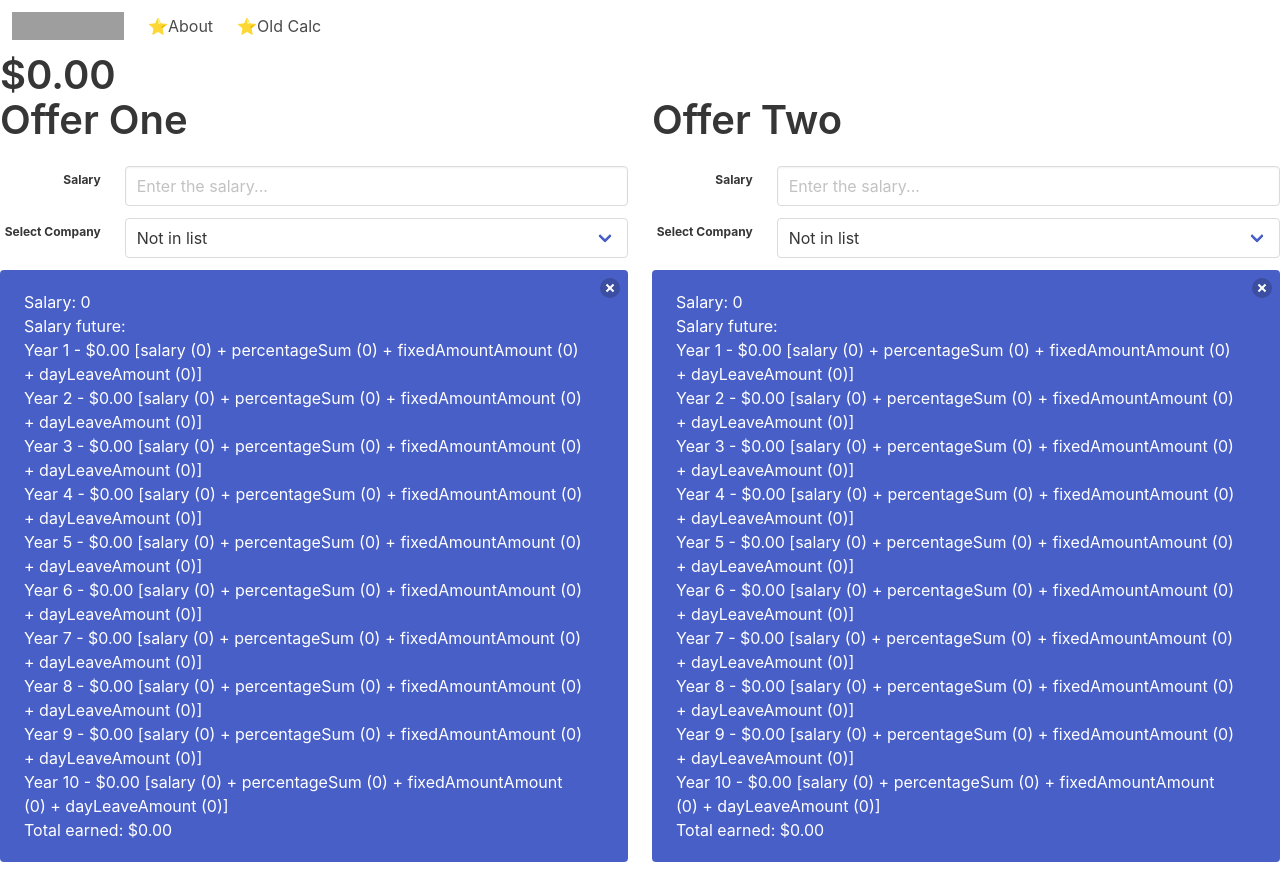
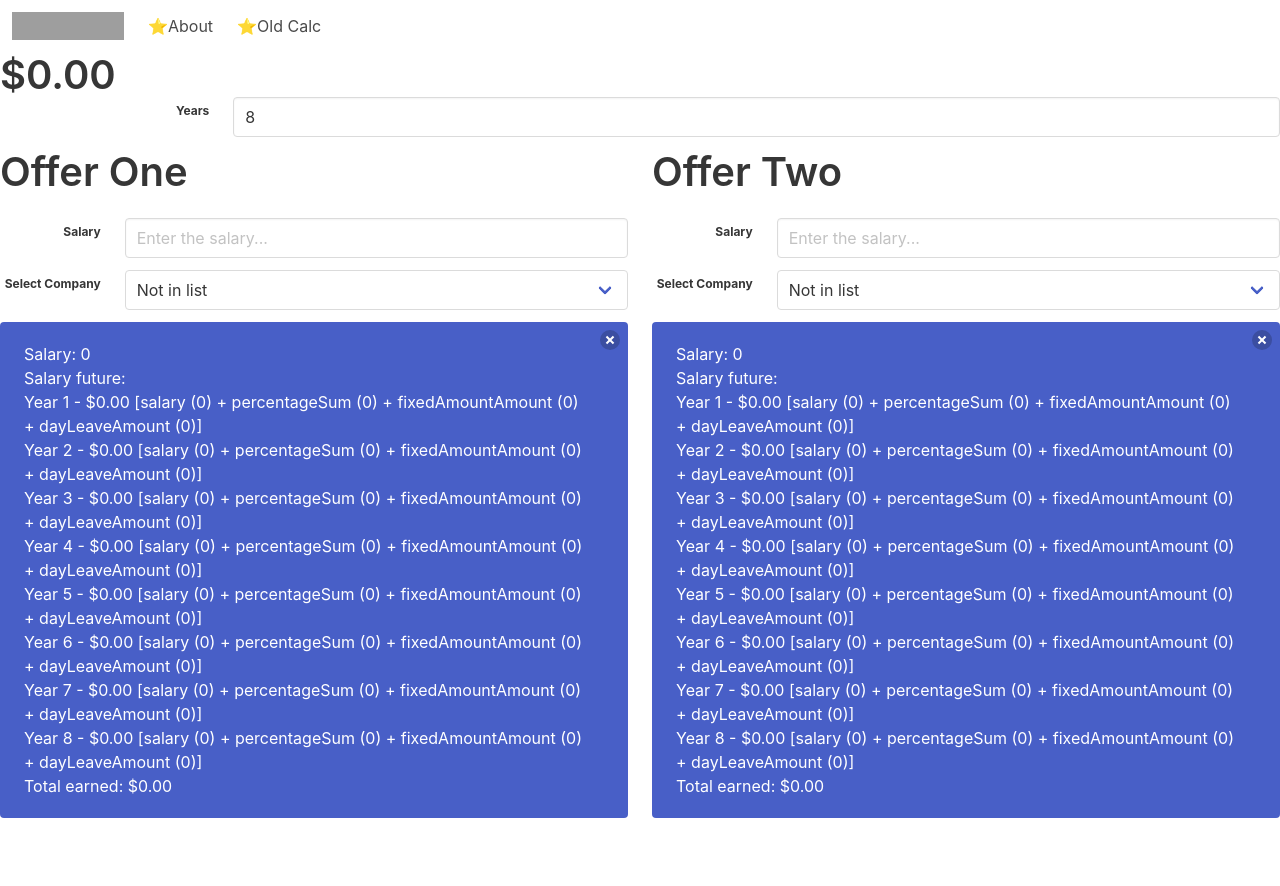
Before and after one commit to darraghoriordan/benefits, a Vue app in the folder src/: page /#/calc in a window 1280 px wide. After the commit the page ends 842 px from the top, so only its background shows below. Built offline with nearby package versions, Linux system fonts and the light colour scheme; grey boxes are pictures that could not be loaded.

Commit message:
configurable years

```diff
--- a/src/src/components/CalculatorPage.vue
+++ b/src/src/components/CalculatorPage.vue
@@ -1,13 +1,14 @@
 <template>
     <div>
         <DifferenceResult :salaryDifference="salaryDifference"></DifferenceResult>
+        <YearsToCalculate :value="yearsToCalculate" @input="changeYearsToCalculate"></YearsToCalculate>
         <div class="columns">
             <div class="column">
                 <h2 class="title is-2">Offer One</h2>
                 <SalaryInput @input="changeLeftSalaryValue"></SalaryInput>
                 <CompanySelection @selected="selectedLeft" :company-collection="companyCollection">
                 </CompanySelection>
-                <CalculatorResults :salary-value="leftSalary" numberOfYearsToCalculate="10" :company-data="leftCompany" @changeSalaryFuture="changeLeftSalaryFuture">
+                <CalculatorResults :salary-value="leftSalary" :numberOfYearsToCalculate="yearsToCalculate" :company-data="leftCompany" @changeSalaryFuture="changeLeftSalaryFuture">
                 </CalculatorResults>
             </div>
             <div class="column">
@@ -15,7 +16,7 @@
                 <SalaryInput @input="changeRightSalaryValue"></SalaryInput>
                 <CompanySelection @selected="selectedRight" :company-collection="companyCollection">
                 </CompanySelection>
-                <CalculatorResults :salary-value="rightSalary" numberOfYearsToCalculate="10" :company-data="rightCompany" @changeSalaryFuture="changeRightSalaryFuture"></CalculatorResults>
+                <CalculatorResults :salary-value="rightSalary" :numberOfYearsToCalculate="yearsToCalculate" :company-data="rightCompany" @changeSalaryFuture="changeRightSalaryFuture"></CalculatorResults>
             </div>
         </div>
 
@@ -33,12 +34,13 @@ import CalculatorResults from './CalculatorResults'
 import ComparisonGrid from './ComparisonGrid'
 import EarningVisualisation from './EarningVisualisation'
 import DifferenceResult from './DifferenceResult'
-
+import YearsToCalculate from './YearsToCalculate'
 export default {
     name: 'CalculatorPage',
-    components: { SalaryInput, CompanySelection, CalculatorResults, ComparisonGrid, EarningVisualisation, DifferenceResult },
+    components: { SalaryInput, CompanySelection, CalculatorResults, ComparisonGrid, EarningVisualisation, DifferenceResult, YearsToCalculate },
     data: function() {
         return {
+            yearsToCalculate: 8,
             companyCollection: [],
             leftCompany: {},
             rightCompany: {},
@@ -62,6 +64,9 @@ export default {
         }
     },
     methods: {
+        changeYearsToCalculate: function(value) {
+            this.yearsToCalculate = value
+        },
         changeLeftSalaryFuture: function(value) {
             this.companyOneDataset = value
         },
--- /dev/null
+++ b/src/src/components/YearsToCalculate.vue
@@ -0,0 +1,50 @@
+<template>
+    <div class="field is-horizontal">
+        <div class="field-label is-small">
+            <label class="label">Years</label>
+        </div>
+        <div class="field-body">
+            <div class="field">
+                <div class="control">
+                    <input class="input" type="text" v-bind:value="value" v-on:input="updateValue($event.target.value)" ref="input">
+                </div>
+            </div>
+        </div>
+    </div>
+</template>
+
+<script>
+export default {
+    name: 'YearsToCalculate',
+    props: {
+        value: {
+            type: Number,
+            default: 5
+        }
+    },
+    data: function() {
+        return {
+            yearsToCalculate: 0
+        }
+    },
+    methods: {
+        updateValue: function(value) {
+            var formattedValue = value
+                .trim()
+                .slice(
+                0,
+                value.indexOf('.') === -1
+                    ? value.length
+                    : value.indexOf('.') + 3
+                )
+            // If the value was not already normalized,
+            // manually override it to conform
+            if (formattedValue !== value) {
+                this.$refs.input.value = formattedValue
+            }
+            // Emit the number value through the input event
+            this.$emit('input', Number(formattedValue))
+        }
+    }
+}
+</script>
```
